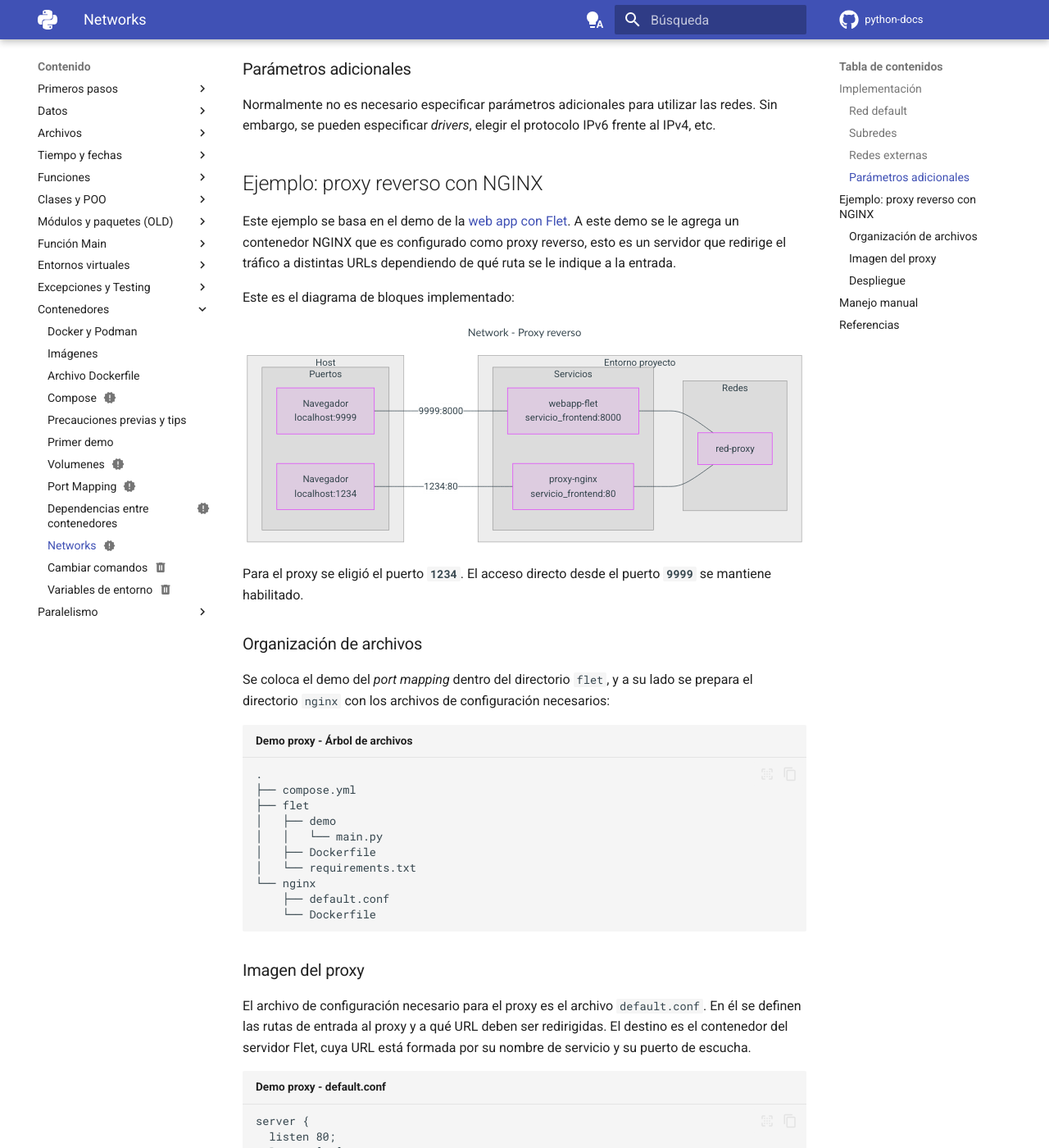
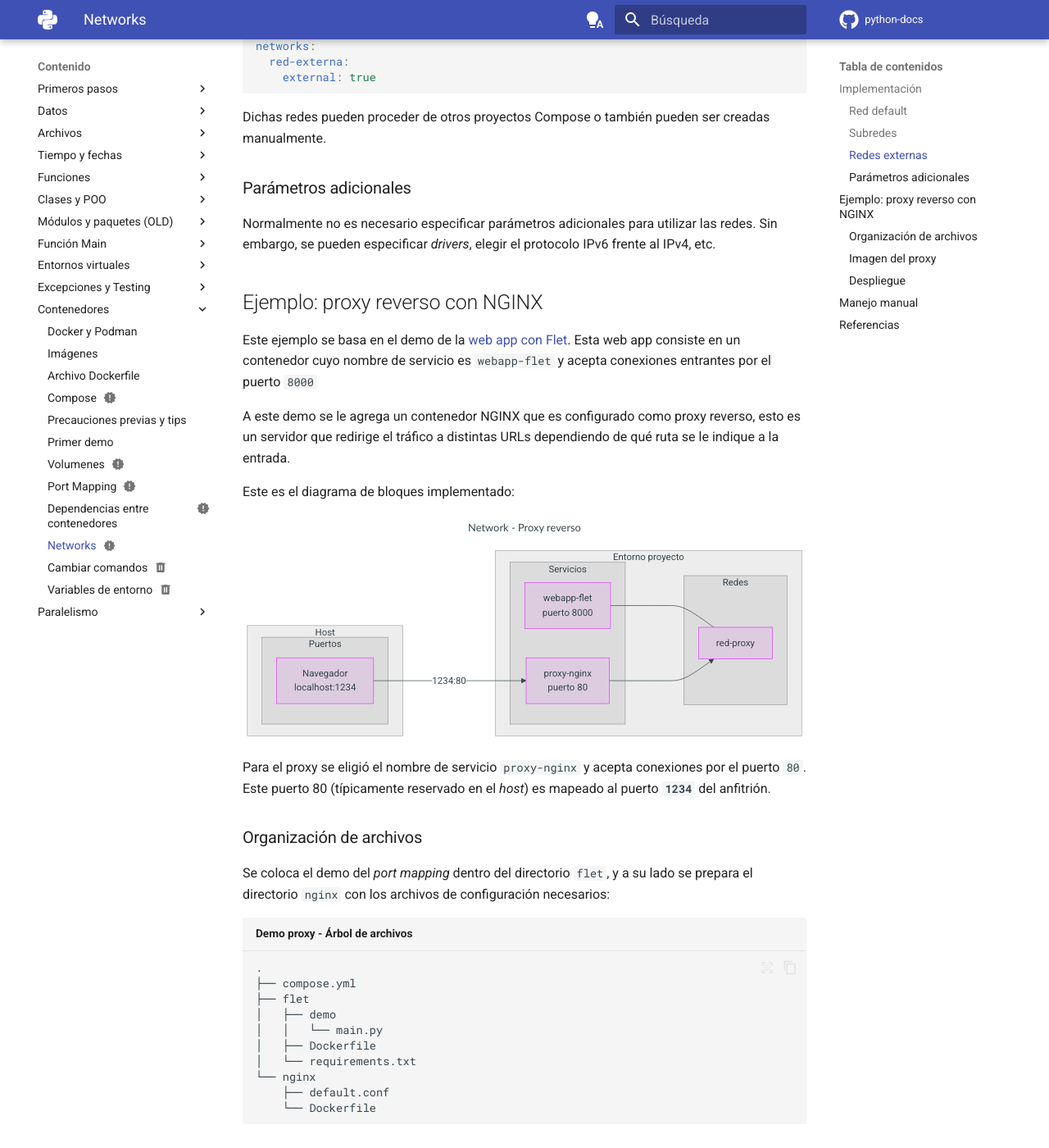
Before and after one commit to alejrot/python-docs, an MkDocs documentation site: the page built from docs/contenedores/networks.md, in a window 1280 px wide and 1400 px high, scrolled down 3396 px. Shown: the whole window at 82% size. Built offline with MkDocs 1.6.1 and Material for MkDocs 9.7.7, drawn with Linux system fonts in a browser that asks for light colours; plug-ins that fetch from the network failed and are left out; comment, search, counter and statistics services are not loaded; some of the changed text lies outside the part shown.

Commit message:
Contenedores: networking y puertos retocados

````diff
--- a/docs/contenedores/networks.md
+++ b/docs/contenedores/networks.md
@@ -20,6 +20,18 @@
 imitando el funcionamiento de los servidores DNS.
 
 
+!!! info "Nombre de servicio"
+
+    El nombre de servicio de cada contenedor
+    funciona como un **nombre de dominio**,
+    sirviendo como alias a la dirección IP
+    asignada al contenedor.
+    De esta manera los otros contenedores
+    podrán hacerle peticiones IP,
+    usando el nombre de servicio
+    para conformar las URLs a las cuales consultar.
+
+
 
 ## Implementación
 
@@ -40,7 +52,7 @@
 creado en tres partes:
 frontend, backend y base de datos.
 Con la *network default*
-las tres partes pueden comunicarse directamente entre sí:,
+las tres partes pueden comunicarse directamente entre sí,
 en cualquier combinación y en cualquier sentido.
 
 ```mermaid
@@ -213,6 +225,10 @@
 
 
 Este ejemplo se basa en el demo de la [web app con Flet](./puertos.md#ejemplo-webapp-con-python).
+Esta web app consiste en un contenedor
+cuyo nombre de servicio es `webapp-flet`
+y acepta conexiones entrantes por el puerto `8000`
+
 A este demo se le agrega un contenedor NGINX
 que es configurado como proxy reverso,
 esto es un servidor que redirige el tráfico
@@ -231,9 +247,9 @@
 
         subgraph services [Servicios]
         front["`webapp-flet
-            servicio_frontend:8000`"]
+            puerto 8000`"]
         proxy["`proxy-nginx
-            servicio_frontend:80`"]
+            puerto 80`"]
         end
 
         subgraph redes [Redes]
@@ -243,25 +259,25 @@
     end
     subgraph host [Host]
         subgraph ports [Puertos]
-            port1["`Navegador
-            localhost:9999`"]
+
             port2["`Navegador
             localhost:1234`"]
         end
     end
 
-    port1 ---|9999:8000| front
-    port2 ---|1234:80| proxy
+    port2 --->|1234:80| proxy
 
-    front --- red-default
-    proxy --- red-default
+    front <--- red-default
+    proxy ---> red-default
 ```
 
 Para el proxy
-se eligió el puerto **`1234`**.
-El acceso directo
-desde el puerto **`9999`**
-se mantiene habilitado.
+se eligió el nombre de servicio
+`proxy-nginx`
+y acepta conexiones por el puerto `80`.
+Este puerto 80 (típicamente reservado en el *host*)
+es mapeado al puerto  **`1234`** del anfitrión.
+
 
 ### Organización de archivos
 
@@ -297,14 +313,17 @@
 y su puerto de escucha.
 
 
-```conf hl_lines="9 20" title="Demo proxy - default.conf"
+```conf hl_lines="8-9 19-20" title="Demo proxy - default.conf"
 server {
+  # puerto en escucha: 80 (default)
   listen 80;
   listen [::]:80;
 
   server_name _;
 
-  # sitio con WebSockets
+  ### Redirección a sitio con WebSockets
+
+  # petición a ruta '/'
   location / {
       proxy_pass         http://webapp-flet:8000/;
       proxy_http_version 1.1;
@@ -330,9 +350,13 @@
 }
 ```
 
-El proxy requiere ruta doble
+Nótese las peticiones que el servidor proxy recibe
+en la URL `http://proxy-nginx:80/`
+son redireccionadas
+a la URL `http://webapp-flet:8000/`,
+que corresponde al otro contenedor.
+El proxy requiere **redirección doble**
 (`/` y `/ws`)
-apuntando al mismo servicio
 porque la *webapp* utiliza WebSockets.
 
 Este archivo es integrado en una nueva imagen
@@ -365,12 +389,10 @@
   webapp-flet:
     build: flet/
     image: webapp-flet
-    ports:
-      - 9999:8000
     networks:
       - red-proxy
 
-  proxy-reverso:
+  proxy-nginx:
     build: nginx/
     image: proxy-nginx
     command: [nginx, '-g', 'daemon off;']
@@ -398,8 +420,10 @@
 
 y ahora el navegador web debe poder acceder
 a la página demo
-desde el puerto `1234`.
-Click para entrar: [**http://localhost:1234**](http://localhost:1234).
+desde el puerto **`1234`**.
+
+[Click para entrar al demo](http://localhost:1234){.md-button .md-button--primary}
+
 
 
 ## Manejo manual
````
Also changed, not shown: other parts of docs/contenedores/networks.md (+1 -0 lines), docs/contenedores/puertos.md (+8 -8 lines), 2 other files.
